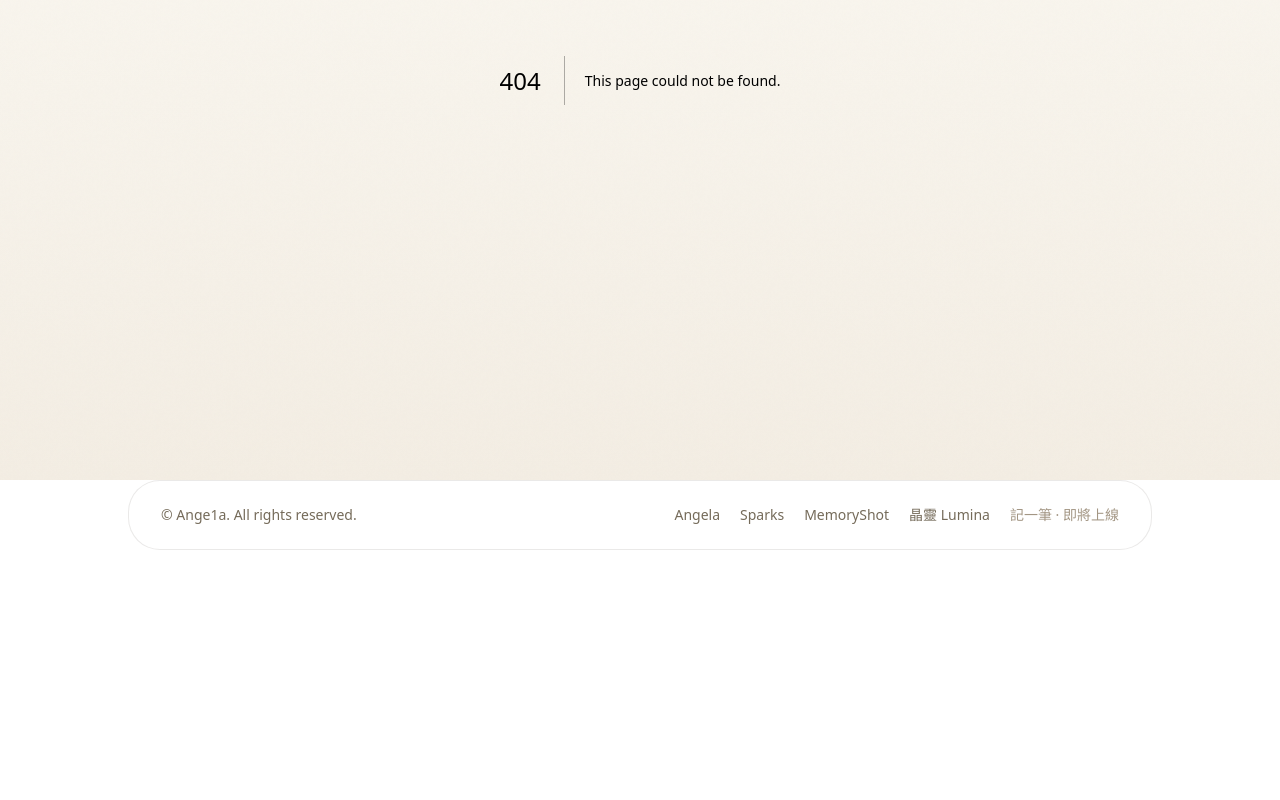
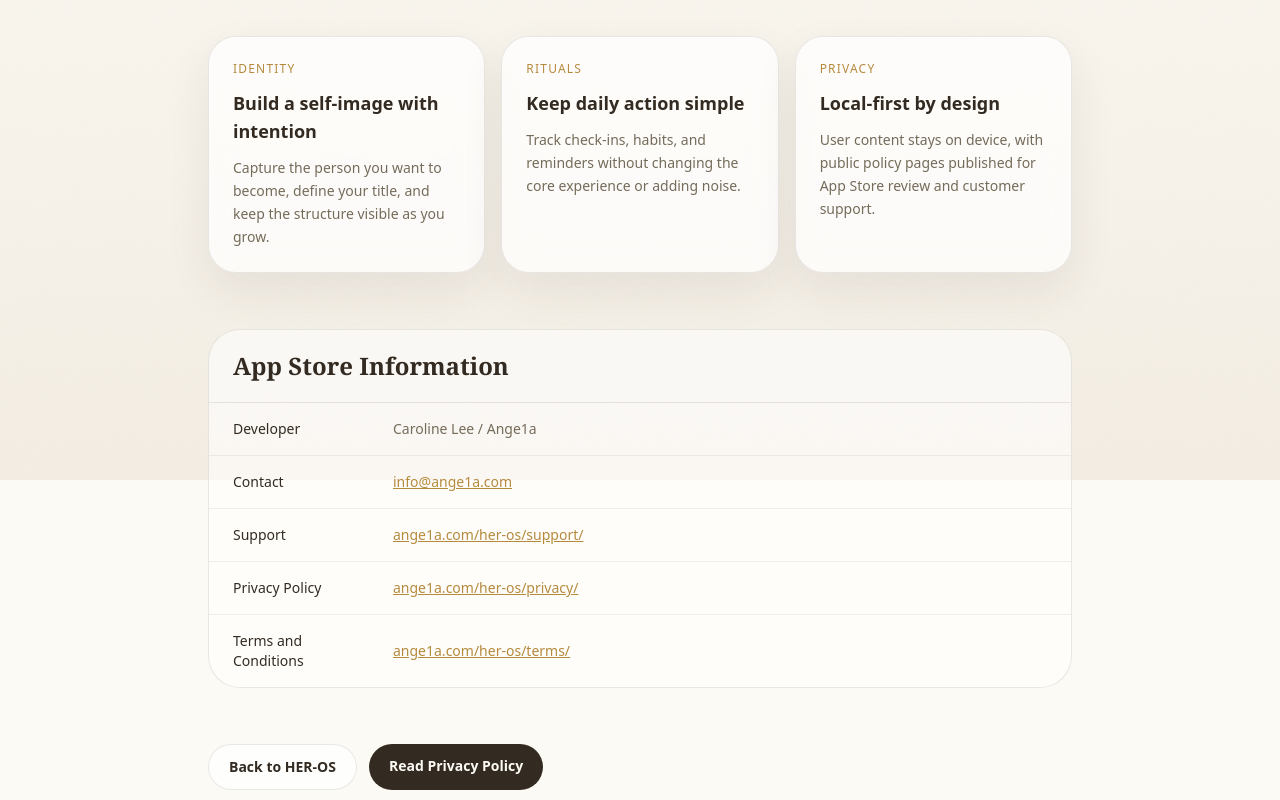
Before and after one commit to karobx/ange1a-web, a Next.js app: page /her-os/marketing in a window 1280 px wide. Before the commit this address had no page. Shown: the part 320-1120 px from the top of the page. Before the commit the page ends 910 px from the top, so only its background shows below. Built offline with nearby package versions, Linux system fonts and the light colour scheme; a web font is replaced by a local one.

Commit message:
Add HER-OS marketing and legal pages

```diff
--- /dev/null
+++ b/src/app/her-os/marketing/page.tsx
@@ -0,0 +1,168 @@
+import type { Metadata } from "next";
+import Link from "next/link";
+import { JsonLd } from "@/components/JsonLd";
+
+export const metadata: Metadata = {
+  title: "HER-OS Marketing",
+  description:
+    "Marketing information for HER-OS. Personal growth, identity work, and daily rituals for iPhone.",
+  alternates: {
+    canonical: "https://ange1a.com/her-os/marketing/",
+  },
+  openGraph: {
+    title: "HER-OS",
+    description:
+      "Structured self-reflection, identity shaping, and daily rituals for iPhone users.",
+    url: "https://ange1a.com/her-os/marketing/",
+  },
+};
+
+export default function HerOsMarketingPage() {
+  return (
+    <>
+      <JsonLd
+        data={{
+          "@context": "https://schema.org",
+          "@type": "SoftwareApplication",
+          name: "HER-OS",
+          description:
+            "A personal growth companion for identity building, journaling, and daily rituals.",
+          applicationCategory: "LifestyleApplication",
+          operatingSystem: "iOS",
+          offers: { "@type": "Offer", price: "0", priceCurrency: "USD" },
+          author: { "@type": "Organization", name: "Ange1a" },
+          url: "https://ange1a.com/her-os/",
+        }}
+      />
+
+      <article className="mx-auto max-w-4xl px-4 pb-20 pt-28">
+        <p className="text-[11px] font-semibold uppercase tracking-[0.18em] text-accent">
+          Ange1a
+        </p>
+        <h1 className="font-display mt-3 text-4xl font-semibold tracking-tight text-text-primary md:text-6xl">
+          HER-OS Marketing
+        </h1>
+        <p className="mt-5 max-w-3xl text-base leading-relaxed text-text-secondary md:text-lg">
+          HER-OS is a personal growth app built for structured self-reflection.
+          It helps users define the identity they want to grow into, keep track
+          of daily rituals, and stay consistent with private, local-first
+          journaling.
+        </p>
+
+        <section className="mt-12 grid gap-4 md:grid-cols-3">
+          <div className="glass-panel rounded-[1.75rem] p-6">
+            <p className="text-xs font-medium uppercase tracking-widest text-accent">
+              Identity
+            </p>
+            <h2 className="mt-3 text-lg font-semibold text-text-primary">
+              Build a self-image with intention
+            </h2>
+            <p className="mt-3 text-sm leading-relaxed text-text-secondary">
+              Capture the person you want to become, define your title, and keep
+              the structure visible as you grow.
+            </p>
+          </div>
+          <div className="glass-panel rounded-[1.75rem] p-6">
+            <p className="text-xs font-medium uppercase tracking-widest text-accent">
+              Rituals
+            </p>
+            <h2 className="mt-3 text-lg font-semibold text-text-primary">
+              Keep daily action simple
+            </h2>
+            <p className="mt-3 text-sm leading-relaxed text-text-secondary">
+              Track check-ins, habits, and reminders without changing the core
+              experience or adding noise.
+            </p>
+          </div>
+          <div className="glass-panel rounded-[1.75rem] p-6">
+            <p className="text-xs font-medium uppercase tracking-widest text-accent">
+              Privacy
+            </p>
+            <h2 className="mt-3 text-lg font-semibold text-text-primary">
+              Local-first by design
+            </h2>
+            <p className="mt-3 text-sm leading-relaxed text-text-secondary">
+              User content stays on device, with public policy pages published
+              for App Store review and customer support.
+            </p>
+          </div>
+        </section>
+
+        <section className="mt-14 overflow-hidden rounded-[2rem] border border-glass-border bg-surface/80">
+          <div className="border-b border-glass-border px-6 py-5">
+            <h2 className="font-display text-2xl font-semibold text-text-primary">
+              App Store Information
+            </h2>
+          </div>
+          <table className="w-full text-left">
+            <tbody>
+              <tr className="border-b border-glass-border/70">
+                <th className="w-40 px-6 py-4 text-sm font-medium text-text-primary">
+                  Developer
+                </th>
+                <td className="px-6 py-4 text-sm text-text-secondary">
+                  Caroline Lee / Ange1a
+                </td>
+              </tr>
+              <tr className="border-b border-glass-border/70">
+                <th className="px-6 py-4 text-sm font-medium text-text-primary">
+                  Contact
+                </th>
+                <td className="px-6 py-4 text-sm text-text-secondary">
+                  <Link href="mailto:info@ange1a.com" className="text-accent underline">
+                    info@ange1a.com
+                  </Link>
+                </td>
+              </tr>
+              <tr className="border-b border-glass-border/70">
+                <th className="px-6 py-4 text-sm font-medium text-text-primary">
+                  Support
+                </th>
+                <td className="px-6 py-4 text-sm text-text-secondary">
+                  <Link href="/her-os/support/" className="text-accent underline">
+                    ange1a.com/her-os/support/
+                  </Link>
+                </td>
+              </tr>
+              <tr className="border-b border-glass-border/70">
+                <th className="px-6 py-4 text-sm font-medium text-text-primary">
+                  Privacy Policy
+                </th>
+                <td className="px-6 py-4 text-sm text-text-secondary">
+                  <Link href="/her-os/privacy/" className="text-accent underline">
+                    ange1a.com/her-os/privacy/
+                  </Link>
+                </td>
+              </tr>
+              <tr>
+                <th className="px-6 py-4 text-sm font-medium text-text-primary">
+                  Terms and Conditions
+                </th>
+                <td className="px-6 py-4 text-sm text-text-secondary">
+                  <Link href="/her-os/terms/" className="text-accent underline">
+                    ange1a.com/her-os/terms/
+                  </Link>
+                </td>
+              </tr>
+            </tbody>
+          </table>
+        </section>
+
+        <div className="mt-14 flex flex-wrap gap-3">
+          <Link
+            href="/her-os/"
+            className="rounded-full border border-glass-border bg-surface px-5 py-3 text-sm font-semibold text-text-primary transition hover:border-accent/40 hover:text-accent"
+          >
+            Back to HER-OS
+          </Link>
+          <Link
+            href="/her-os/privacy/"
+            className="rounded-full bg-text-primary px-5 py-3 text-sm font-semibold text-background transition hover:bg-accent"
+          >
+            Read Privacy Policy
+          </Link>
+        </div>
+      </article>
+    </>
+  );
+}
--- a/src/app/her-os/page.tsx
+++ b/src/app/her-os/page.tsx
@@ -32,6 +32,12 @@ export default function HerOsLandingPage() {
         </p>
         <div className="mt-8 flex flex-wrap gap-3">
           <Link
+            href="/her-os/marketing/"
+            className="rounded-full bg-accent px-5 py-3 text-sm font-semibold text-background transition hover:bg-text-primary"
+          >
+            Marketing
+          </Link>
+          <Link
             href="/her-os/support/"
             className="rounded-full bg-text-primary px-5 py-3 text-sm font-semibold text-background transition hover:bg-accent"
           >
@@ -42,6 +48,12 @@ export default function HerOsLandingPage() {
             className="rounded-full border border-glass-border bg-surface px-5 py-3 text-sm font-semibold text-text-primary transition hover:border-accent/40 hover:text-accent"
           >
             Privacy Policy
+          </Link>
+          <Link
+            href="/her-os/terms/"
+            className="rounded-full border border-glass-border bg-surface px-5 py-3 text-sm font-semibold text-text-primary transition hover:border-accent/40 hover:text-accent"
+          >
+            Terms and Conditions
           </Link>
         </div>
       </div>
--- a/src/app/her-os/terms/page.tsx
+++ b/src/app/her-os/terms/page.tsx
@@ -2,8 +2,8 @@ import type { Metadata } from "next";
 import Link from "next/link";
 
 export const metadata: Metadata = {
-  title: "HER-OS Terms of Service",
-  description: "Terms of service for HER-OS.",
+  title: "HER-OS Terms and Conditions",
+  description: "Terms and conditions for HER-OS.",
   alternates: {
     canonical: "https://ange1a.com/her-os/terms/",
   },
@@ -16,7 +16,7 @@ export default function HerOsTermsPage() {
         HER-OS
       </p>
       <h1 className="text-3xl font-semibold tracking-tight text-text-primary">
-        Terms of Service
+        Terms and Conditions
       </h1>
       <p className="mt-3 text-sm text-text-secondary">
         Effective date: June 18, 2026 ·{" "}
```
Also changed, not shown: 1 other file (tests, documents, lock files or other folders).
